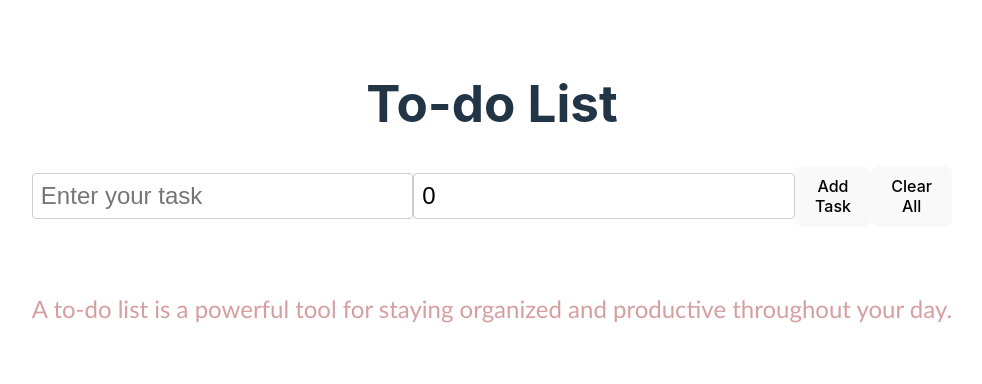
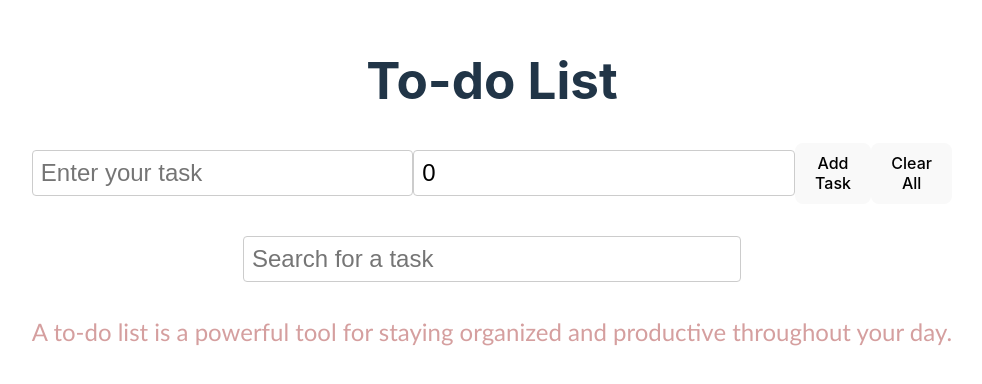
Before and after one commit to Kiblines/To-do-list-, a React (Vite) app: page / in a window 1280 px wide. Shown: the part 204-588 px from the top of the page, without its empty margins (148-1130 px from the left). Built offline with nearby package versions, Linux system fonts and the light colour scheme.

Commit message:
Research working

```diff
--- a/src/App.tsx
+++ b/src/App.tsx
@@ -7,12 +7,15 @@ const App = () => {
   const [task, setTask] = useState<string>("");
   const [deadline, setDeadline] = useState<number>(0);
   const [todoList, setTodolist] = useState<ITask[]>([]);
+  const [searchTerm, setSearchTerm] = useState<string>("");
 
   const handleChange = (event: ChangeEvent<HTMLInputElement>): void => {
     if (event.target.name === "task") {
       setTask(event.target.value);
+    } else if (event.target.name === "deadline") {
+      setDeadline(Number(event.target.value));
     } else {
-      setDeadline(Number(event.target.value));
+      setSearchTerm(event.target.value);
     }
   };
 
@@ -38,6 +41,23 @@ const App = () => {
     setTodolist([]);
   };
 
+  const handleKeyDown = (event: React.KeyboardEvent<HTMLInputElement>) => {
+    if (event.key === "Enter") {
+      addTask();
+    }
+  };
+
+  const handleSearch = (): void => {
+    const filteredTasks = todoList.filter((task) =>
+      task.taskName.toLowerCase().includes(searchTerm.toLowerCase())
+    );
+    setTodolist(filteredTasks);
+  };
+
+  const filteredTasks = todoList.filter((task) =>
+    task.taskName.toLowerCase().includes(searchTerm.toLowerCase())
+  );
+
   return (
     <div className="App">
       <h1>To-do List</h1>
@@ -49,6 +69,7 @@ const App = () => {
           value={task}
           placeholder="Enter your task"
           onChange={handleChange}
+          onKeyDown={handleKeyDown}
         ></input>
         <input
           className="input"
@@ -57,16 +78,27 @@ const App = () => {
           value={deadline}
           placeholder="Deadline"
           onChange={handleChange}
+          onKeyDown={handleKeyDown}
         ></input>
         <button onClick={addTask}>Add Task</button>
         <button onClick={clearAllTasks}>Clear All</button>
       </div>
+
       <div className="todoList">
-        {todoList.map((task: ITask, key: number) => {
+        {filteredTasks.map((task: ITask, key: number) => {
           return <TodoTask key={key} task={task} completeTask={completeTask} />;
         })}
       </div>
-
+      <div className="search">
+        <input
+          className="input"
+          type="text"
+          name="search"
+          placeholder="Search for a task"
+          value={searchTerm}
+          onChange={handleChange}
+        ></input>
+      </div>
       <div className="list"></div>
       <div className="txt">
         <p>
```
